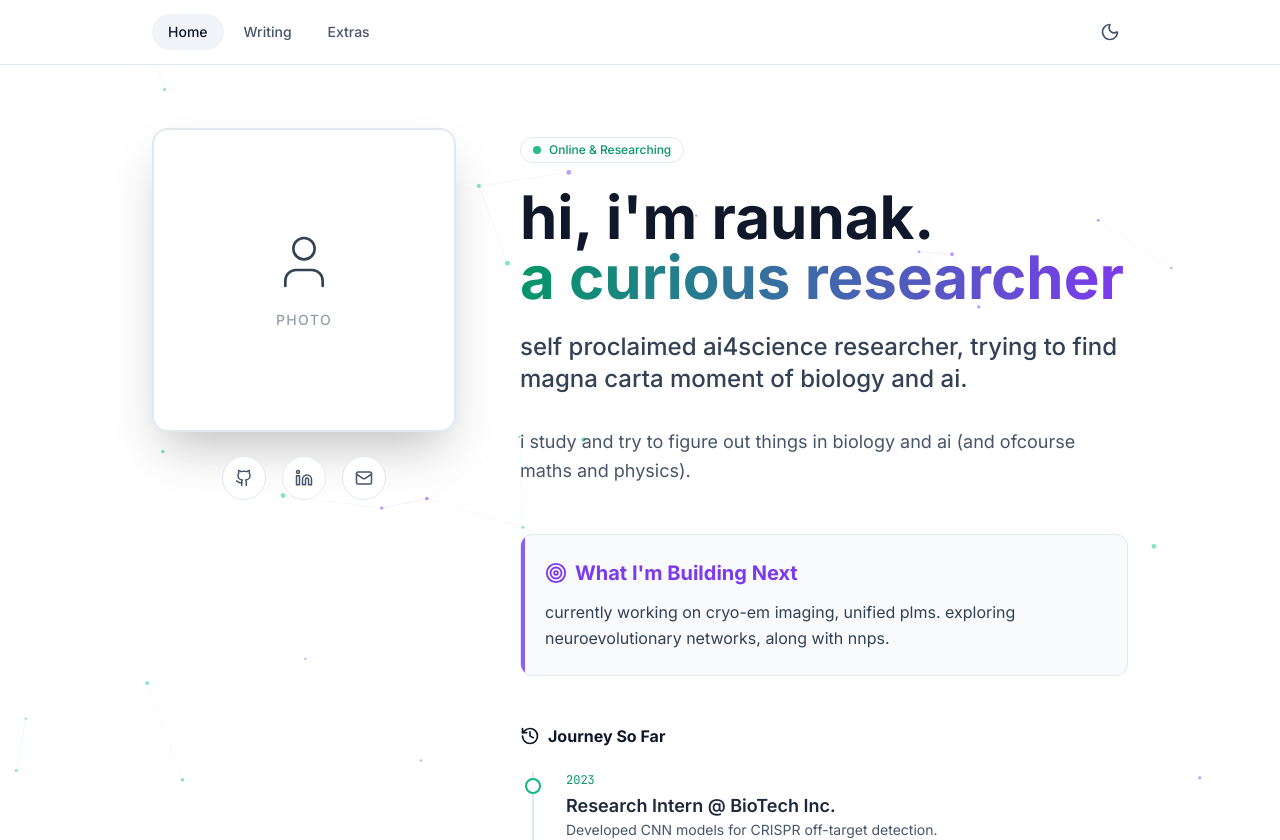
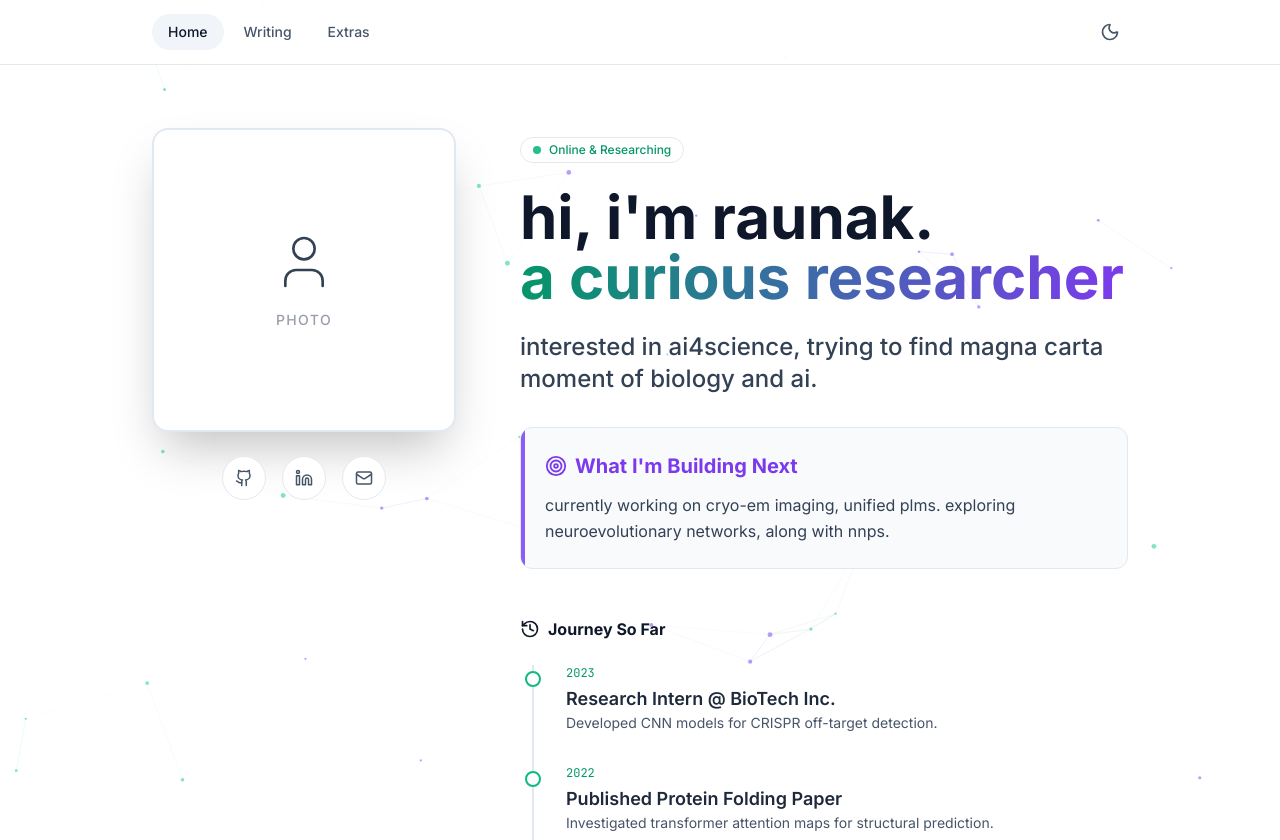
Before and after one commit to 0xGu4rdI4N/blog, a Next.js app: page / in a window 1280 px wide. Shown: the top 840 px of the page. Built offline with nearby package versions, Linux system fonts and the light colour scheme.

Commit message:
Update homepage content

```diff
--- a/src/app/page.js
+++ b/src/app/page.js
@@ -46,11 +46,7 @@ export default function Home() {
                         </h1>
 
                         <p className="text-xl md:text-2xl font-medium mb-8 text-slate-700 dark:text-slate-300">
-                            self proclaimed ai4science researcher, trying to find magna carta moment of biology and ai.
-                        </p>
-
-                        <p className="text-lg leading-relaxed mb-12 text-slate-600 dark:text-slate-400">
-                            i study and try to figure out things in biology and ai (and ofcourse maths and physics).
+                            interested in ai4science, trying to find magna carta moment of biology and ai.
                         </p>
 
                         {/* What I'm Building */}
@@ -61,7 +57,8 @@ export default function Home() {
                                     <Target size={22} /> What I'm Building Next
                                 </h4>
                                 <p className="leading-relaxed text-slate-700 dark:text-slate-300">
-                                    currently working on cryo-em imaging, unified plms. exploring neuroevolutionary networks, along with nnps.
+                                    currently working on cryo-em imaging, unified plms.
+                                    exploring neuroevolutionary networks, along with nnps.
                                 </p>
                             </div>
 
```
